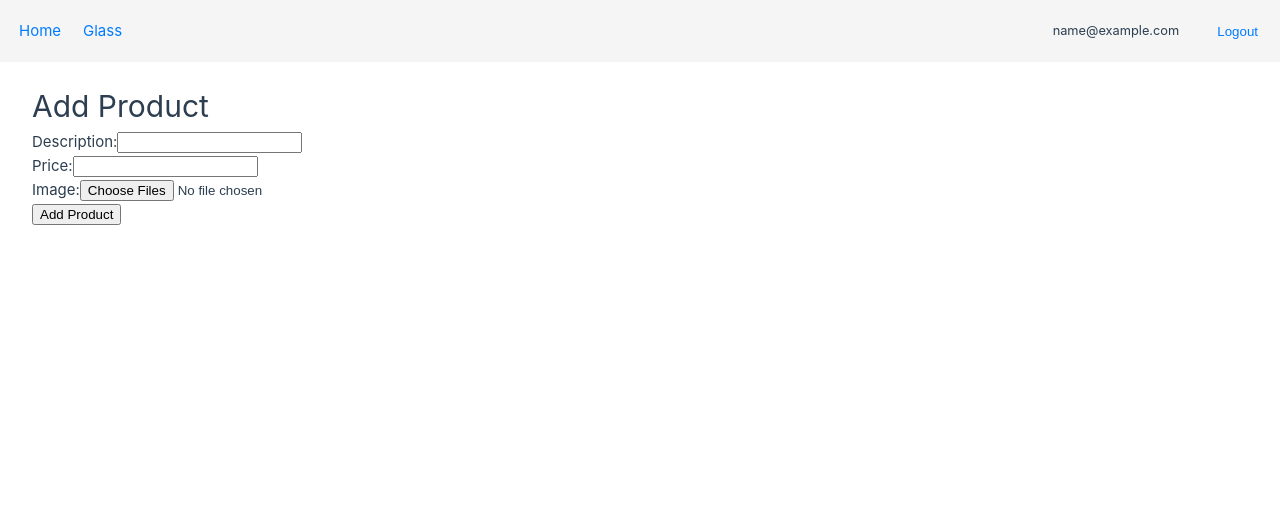
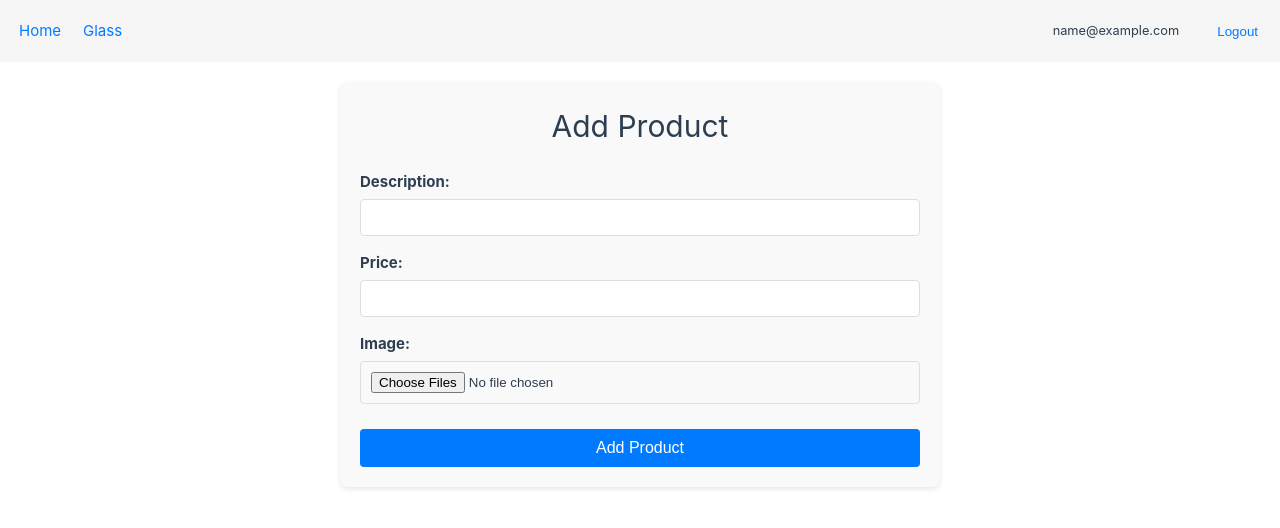
Before and after one commit to qfranklin/vue, a Vue app: page /products/add in a window 1280 px wide. Shown: the top 528 px of the page. Built offline with nearby package versions, Linux system fonts and the light colour scheme; sample sign-in values are in the browser's storage; what chartjs-chart-financial would draw is missing.

Commit message:
updated add product style

```diff
--- a/src/views/AddProductPage.vue
+++ b/src/views/AddProductPage.vue
@@ -1,20 +1,20 @@
 <template>
-  <div>
+  <div class="add-product-container">
     <h1>Add Product</h1>
-    <form @submit.prevent="handleSubmit">
-      <div>
+    <form @submit.prevent="handleSubmit" class="add-product-form">
+      <div class="form-group">
         <label for="description">Description:</label>
         <input type="text" id="description" v-model="description" required />
       </div>
-      <div>
+      <div class="form-group">
         <label for="price">Price:</label>
         <input type="text" id="price" v-model="price" required />
       </div>
-      <div>
+      <div class="form-group">
         <label for="images">Image:</label>
         <input type="file" id="images" @change="handleImageUpload" multiple required />
       </div>
-      <button type="submit">Add Product</button>
+      <button type="submit" class="submit-button">Add Product</button>
     </form>
   </div>
 </template>
@@ -45,8 +45,8 @@ export default defineComponent({
       const formData = new FormData()
       formData.append('description', description.value)
       formData.append('price', price.value)
-      images.value.forEach((image, index) => {
-        formData.append(`images[${index}]`, image)
+      images.value.forEach((image) => {
+        formData.append('images', image)
       })
 
       try {
@@ -67,5 +67,56 @@ export default defineComponent({
 </script>
 
 <style scoped>
-/* Add your styles here */
+.add-product-container {
+  max-width: 600px;
+  margin: 0 auto;
+  padding: 20px;
+  background-color: #f9f9f9;
+  border-radius: 8px;
+  box-shadow: 0 2px 5px rgba(0, 0, 0, 0.1);
+}
+
+h1 {
+  text-align: center;
+  margin-bottom: 20px;
+}
+
+.add-product-form {
+  display: flex;
+  flex-direction: column;
+}
+
+.form-group {
+  margin-bottom: 15px;
+}
+
+.form-group label {
+  display: block;
+  margin-bottom: 5px;
+  font-weight: bold;
+}
+
+.form-group input[type="text"],
+.form-group input[type="file"] {
+  width: 100%;
+  padding: 10px;
+  border: 1px solid #ddd;
+  border-radius: 4px;
+  box-sizing: border-box;
+}
+
+.submit-button {
+  background-color: #007BFF;
+  color: white;
+  padding: 10px 20px;
+  border: none;
+  border-radius: 4px;
+  cursor: pointer;
+  font-size: 16px;
+  margin-top: 10px;
+}
+
+.submit-button:hover {
+  background-color: #0056b3;
+}
 </style>
```
